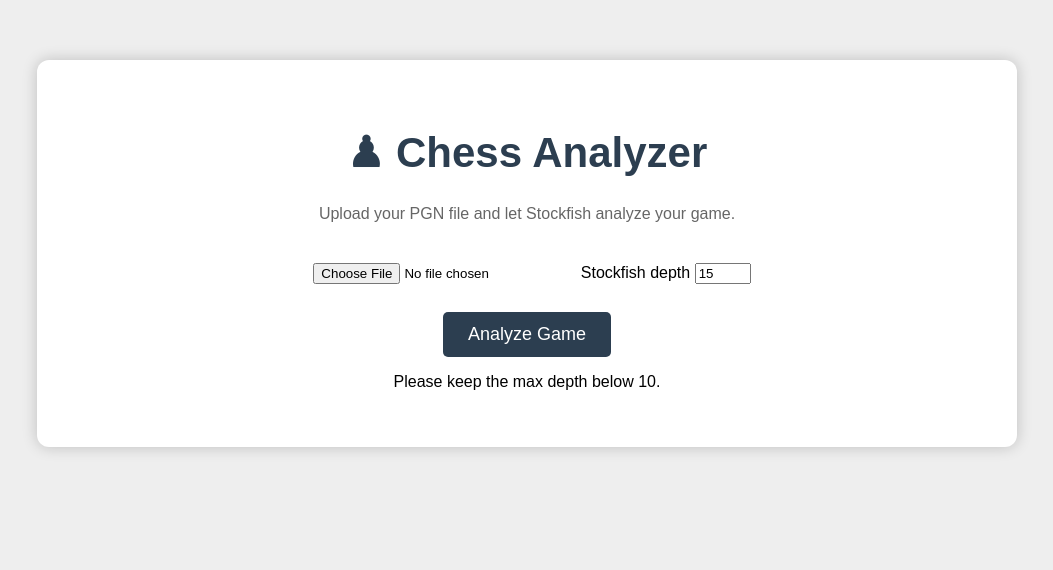
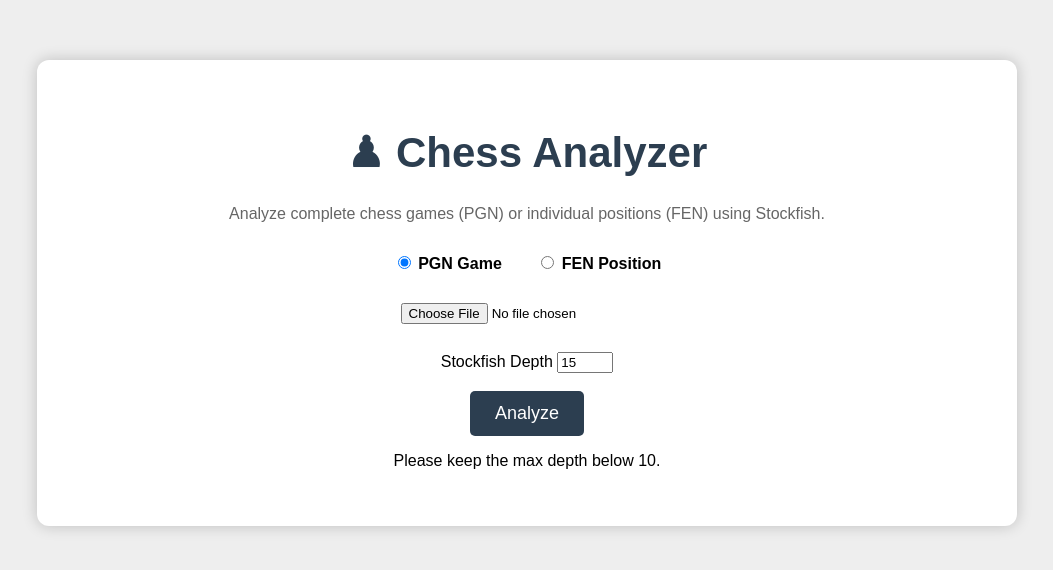
Before and after one commit to Saboten123/Analyzer, a Flask app: page / in a window 1280 px wide. Shown: the top 570 px of the page, without its empty margins (113-1166 px from the left). Run offline with Flask 3, Linux system fonts and the light colour scheme.

Commit message:
fen add to index

```diff
--- a/templates/index.html
+++ b/templates/index.html
@@ -42,6 +42,31 @@
                 transform: rotate(360deg);
             }
         }
+
+        .analysis-choice {
+            margin: 20px 0;
+            text-align: center;
+        }
+
+        .analysis-choice label {
+            margin: 0 15px;
+            font-weight: bold;
+            cursor: pointer;
+        }
+
+        textarea {
+            width: 100%;
+            height: 90px;
+            padding: 10px;
+            border-radius: 8px;
+            resize: vertical;
+            font-size: 14px;
+            box-sizing: border-box;
+        }
+
+        #fen-section {
+            display: none;
+        }
     </style>
 
 </head>
@@ -53,7 +78,7 @@
         <h1>♟ Chess Analyzer</h1>
 
         <p class="subtitle">
-            Upload your PGN file and let Stockfish analyze your game.
+            Analyze complete chess games (PGN) or individual positions (FEN) using Stockfish.
         </p>
 
         {% if error %}
@@ -62,16 +87,38 @@
 
         <form id="uploadForm" action="/analyze" method="POST" enctype="multipart/form-data">
 
-            <input type="file" name="pgn" accept=".pgn" required>
+            <div class="analysis-choice">
+                <label>
+                    <input type="radio" name="analysis_type" value="pgn" checked>
+                    PGN Game
+                </label>
 
-            <label for="engine-depth">Stockfish depth</label>
+                <label>
+                    <input type="radio" name="analysis_type" value="fen">
+                    FEN Position
+                </label>
+            </div>
+
+            <!-- PGN Upload -->
+            <div id="pgn-section">
+                <input id="pgn-input" type="file" name="pgn" accept=".pgn" required>
+            </div>
+
+            <!-- FEN Input -->
+            <div id="fen-section">
+                <textarea id="fen-input" name="fen" placeholder="Paste your FEN position here..."></textarea>
+            </div>
+
+            <br>
+
+            <label for="engine-depth">Stockfish Depth</label>
             <input id="engine-depth" type="number" name="engine_depth" min="1" max="30" value="{{ engine_depth }}"
                 required>
 
             <br><br>
 
             <button type="submit">
-                Analyze Game
+                Analyze
             </button>
 
             <center>
@@ -86,14 +133,50 @@
     <div id="loadingPopup" class="loading-popup">
         <div class="loading-content">
             <div class="spinner"></div>
-            <h2>Analyzing your game...</h2>
+            <h2>Analyzing...</h2>
             <p>Please wait.<br>This may take a few moments depending on the selected depth.</p>
         </div>
     </div>
 
     <script>
+        const pgnSection = document.getElementById("pgn-section");
+        const fenSection = document.getElementById("fen-section");
+
+        const pgnInput = document.getElementById("pgn-input");
+        const fenInput = document.getElementById("fen-input");
+
+        document.querySelectorAll('input[name="analysis_type"]').forEach(radio => {
+
+            radio.addEventListener("change", function () {
+
+                if (this.value === "pgn") {
+                    pgnSection.style.display = "block";
+                    fenSection.style.display = "none";
+
+                    pgnInput.required = true;
+                    fenInput.required = false;
+
+                } else {
+
+                    pgnSection.style.display = "none";
+                    fenSection.style.display = "block";
+
+                    pgnInput.required = false;
+                    fenInput.required = true;
+                }
+
+            });
+
+        });
+
         document.getElementById("uploadForm").addEventListener("submit", function () {
+
             document.getElementById("loadingPopup").style.display = "flex";
+
+            const btn = this.querySelector("button");
+            btn.disabled = true;
+            btn.innerText = "Analyzing...";
+
         });
     </script>
 
```
